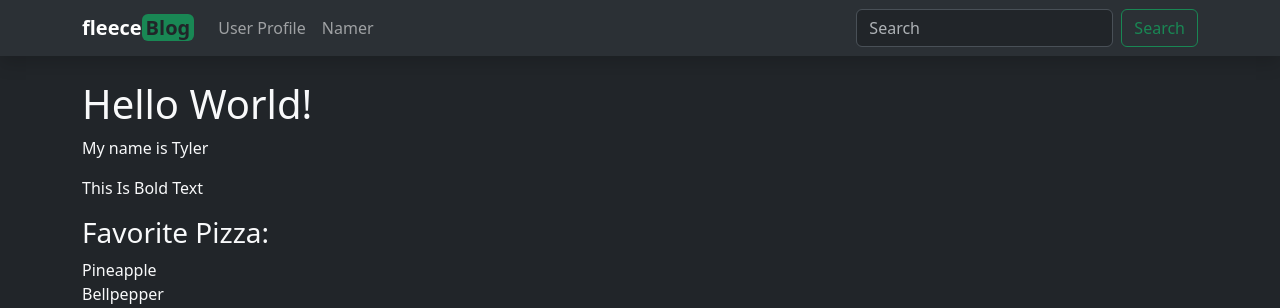
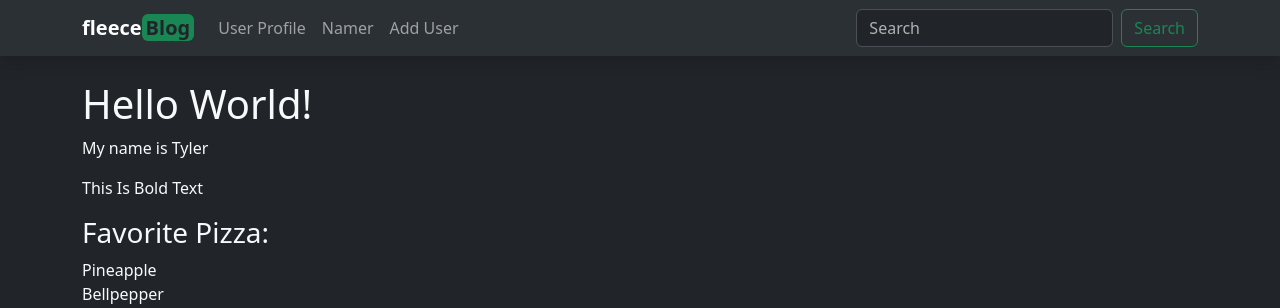
Before and after one commit to efelicidario/flask_blog, a Flask app: page / in a window 1280 px wide. Shown: the top 308 px of the page. Run offline with Flask 3, Linux system fonts and the light colour scheme.

Commit message:
new nav-item

```diff
--- a/templates/navbar.html
+++ b/templates/navbar.html
@@ -13,6 +13,9 @@
           <li class="nav-item">
             <a class="nav-link" href="{{ url_for('name') }}">Namer</a>
           </li>
+          <li class="nav-item">
+            <a class="nav-link" href="{{ url_for('add_user') }}">Add User</a>
+          </li>
         </ul>
         <form class="d-flex" role="search">
           <input class="form-control me-2" type="search" placeholder="Search" aria-label="Search">
```
